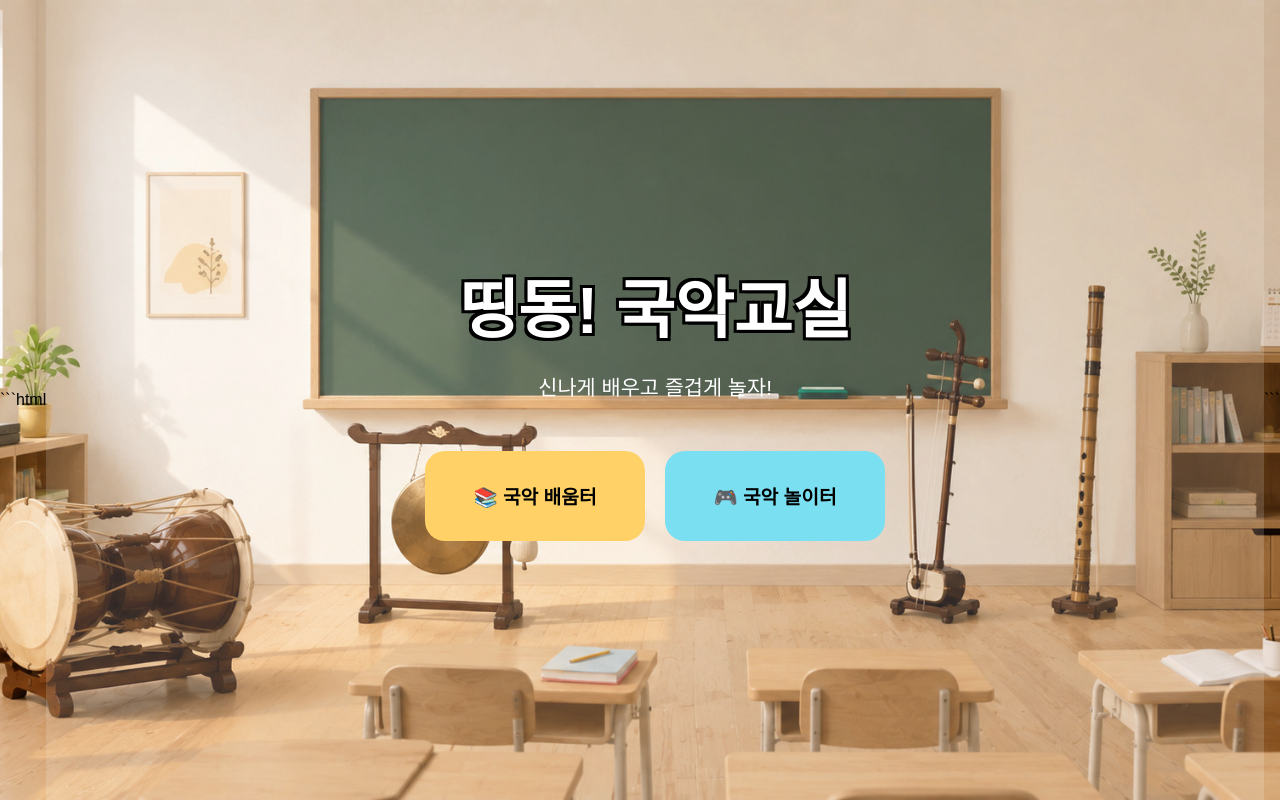
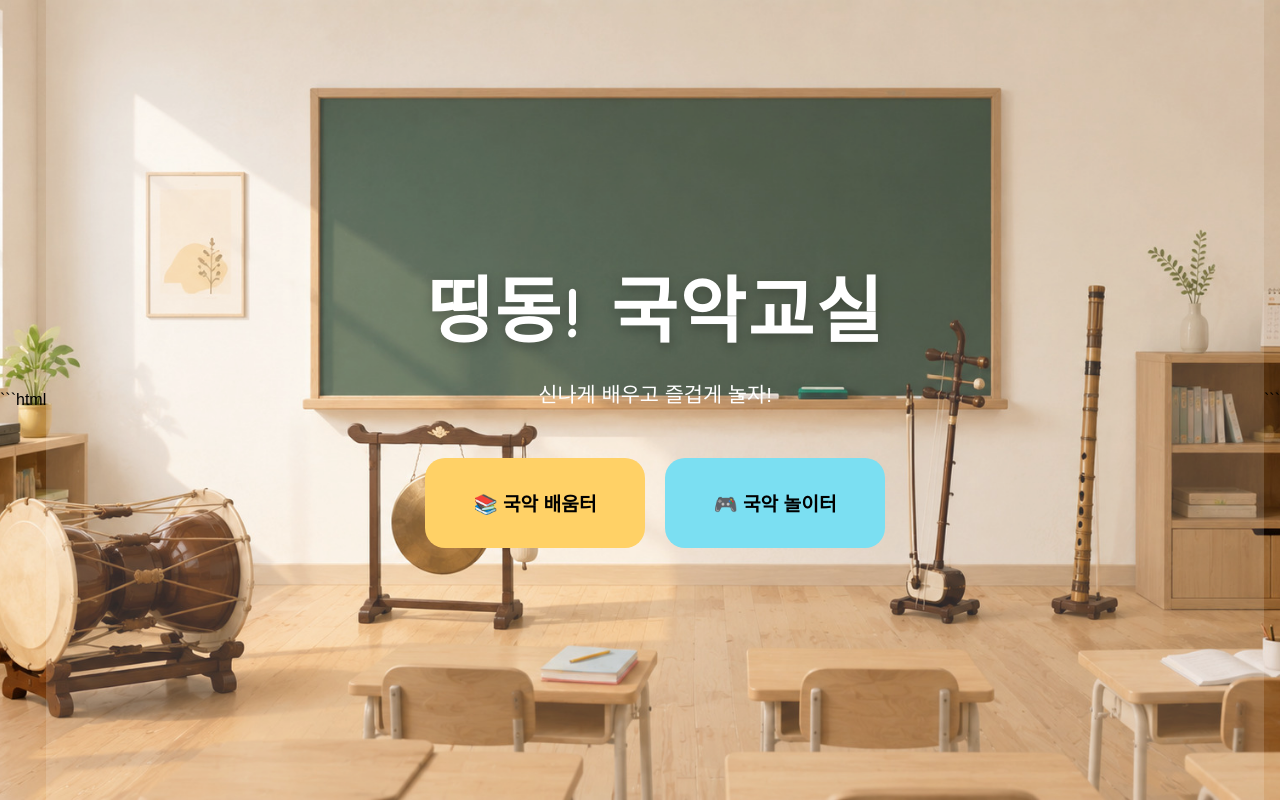
Before and after one commit to smartdogjuni1234/-, a plain HTML site: page index.html in a window 1280 px wide. Drawn offline with Linux system fonts and the light colour scheme.

Commit message:
Update style.css

```diff
--- a/style.css
+++ b/style.css
@@ -39,14 +39,18 @@ display:none;
 }
 
 .title{
-font-size:4rem;
-color:white;
+    font-size:4.5rem;
+    color:white;
+    font-weight:700;
 
-text-shadow:
--3px -3px 0 #000,
-3px -3px 0 #000,
--3px 3px 0 #000,
-3px 3px 0 #000;
+    font-family:'BM JUA','Comic Sans MS',sans-serif;
+
+    text-shadow:
+        0 4px 12px rgba(0,0,0,0.25);
+
+    letter-spacing:2px;
+
+    margin-bottom:20px;
 }
 
 .subtitle{
```
